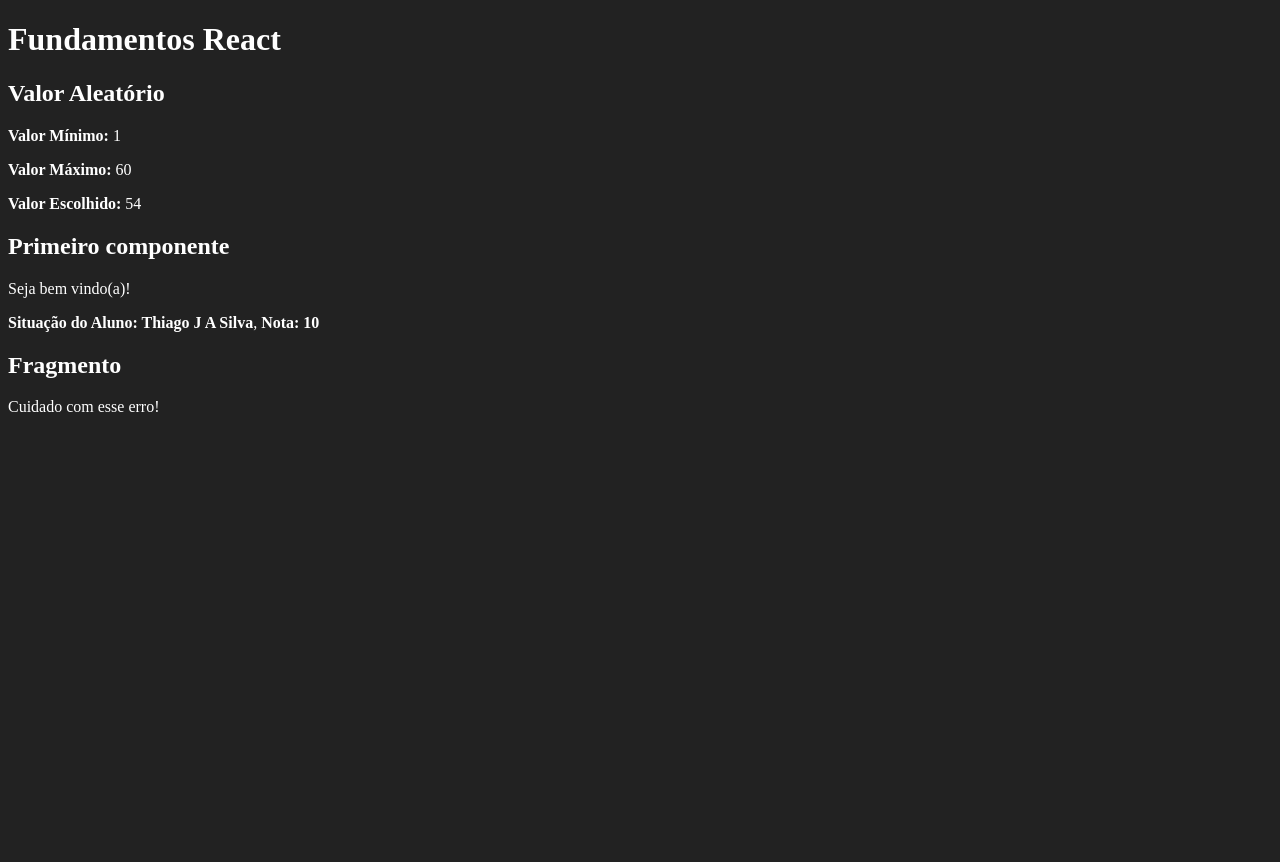
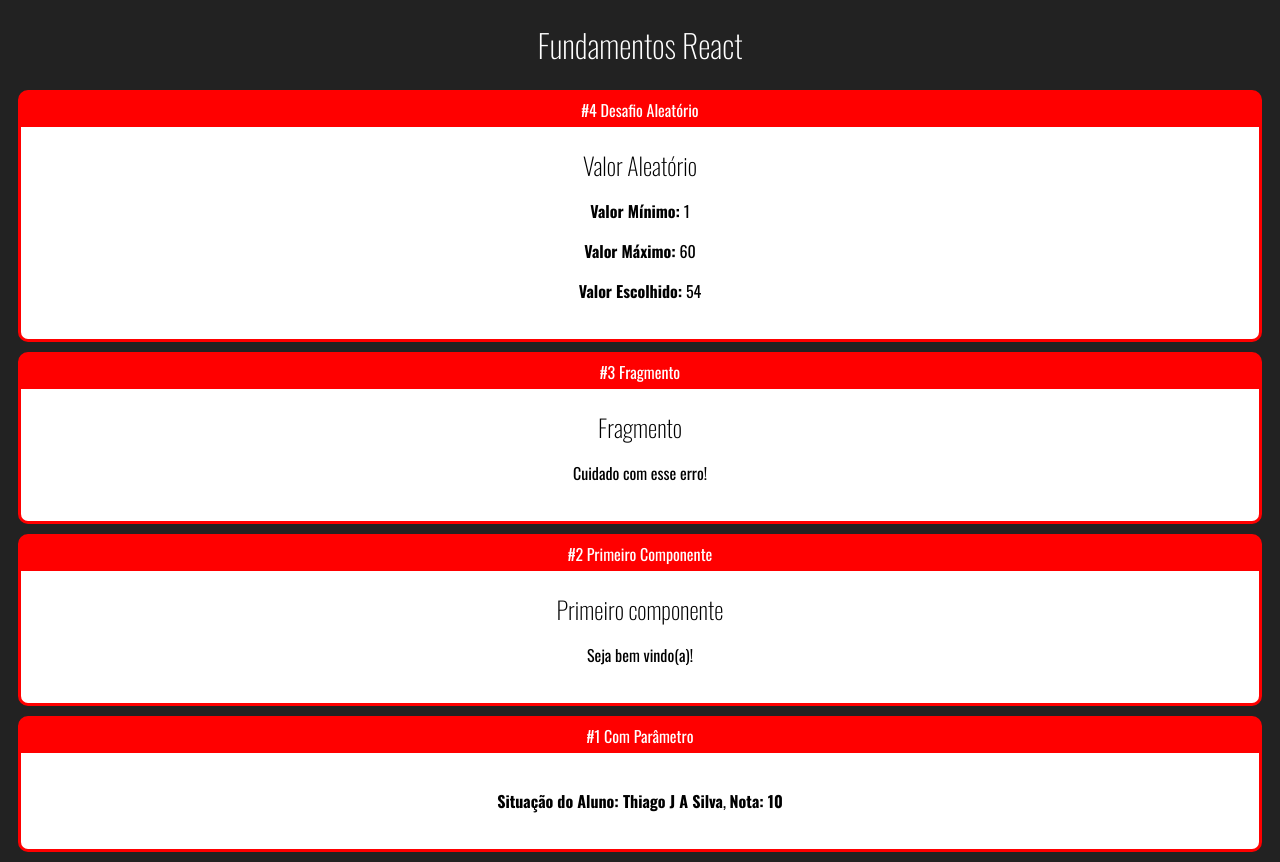
Before and after one commit to tavelars/curso-react, a React (Create React App) app in the folder fundamentos-react/: page / in a window 1280 px wide. Before the commit the page ends 800 px from the top, so only its background shows below. Built offline with nearby package versions, Linux system fonts and the light colour scheme.

Commit message:
Configuração do componente card

```diff
--- a/fundamentos-react/public/index.html
+++ b/fundamentos-react/public/index.html
@@ -1,20 +1,24 @@
 <!DOCTYPE html>
 <html lang="en">
+
 <head>
   <meta charset="utf-8" />
   <link rel="icon" href="%PUBLIC_URL%/favicon.ico" />
   <meta name="viewport" content="width=device-width, initial-scale=1" />
   <meta name="theme-color" content="#000000" />
-    <meta
-      name="description"
-      content="Web site created using create-react-app"
-    />
+  <meta name="description" content="Web site created using create-react-app" />
   <link rel="apple-touch-icon" href="%PUBLIC_URL%/logo192.png" />
   <link rel="manifest" href="%PUBLIC_URL%/manifest.json" />
+  <link rel="preconnect" href="https://fonts.googleapis.com">
+  <link rel="preconnect" href="https://fonts.gstatic.com" crossorigin>
+  <link href="https://fonts.googleapis.com/css2?family=Oswald:wght@200;300;400;500;600;700&display=swap"
+    rel="stylesheet">
   <title>React App</title>
 </head>
+
 <body>
   <noscript>You need to enable JavaScript to run this app.</noscript>
   <div id="root"></div>
 </body>
+
 </html>
--- a/fundamentos-react/src/App.jsx
+++ b/fundamentos-react/src/App.jsx
@@ -3,15 +3,33 @@
 import ComParametro from './components/basicos/ComParametro'
 import Fragmento from './components/basicos/Fragmento'
 import Aleatorio from './components/basicos/Aleatorio'
+import Card from './components/layout/Card'
+
 
 export default function App(props) {
     return (
         <div id="app">
+
             <h1>Fundamentos React</h1>
-            <Aleatorio min={1} max={60}></Aleatorio>
-            <Primeiro></Primeiro>
-            <ComParametro titulo="Situação do Aluno:" aluno="Thiago J A Silva" nota={10.0}></ComParametro>
-            <Fragmento></Fragmento>
+
+            <Card titulo="#4 Desafio Aleatório">
+                <Aleatorio min={1} max={60}></Aleatorio>
+            </Card>
+
+            <Card titulo="#3 Fragmento">
+                <Fragmento></Fragmento>
+            </Card>
+
+            <Card titulo="#2 Primeiro Componente">
+                <Primeiro></Primeiro>
+            </Card>
+
+            <Card titulo="#1 Com Parâmetro">
+                <ComParametro titulo="Situação do Aluno:" aluno="Thiago J A Silva" nota={10.0}></ComParametro>
+            </Card>
+
         </div>
+
     )
+
 }
--- /dev/null
+++ b/fundamentos-react/src/components/layout/Card.css
@@ -0,0 +1,19 @@
+.Card {
+    background-color: red;
+    border-radius: 10px;
+    overflow: hidden;
+    border: 3px solid red;
+    margin: 10px;
+}
+
+.Card .Title {
+    padding: 5px 0px;
+    display: flex;
+    justify-content: center;
+}
+
+.Card .Content {
+    background-color: #fff;
+    color: #000;
+    padding: 20px;
+}
--- /dev/null
+++ b/fundamentos-react/src/components/layout/Card.jsx
@@ -0,0 +1,11 @@
+import './Card.css'
+import React from "react";
+
+export default (props) => {
+    return (
+        <div className="Card">
+            <div className='Title'>{props.titulo}</div>
+            <div className='Content'>{props.children}</div>
+        </div>
+    )
+}
--- a/fundamentos-react/src/index.css
+++ b/fundamentos-react/src/index.css
@@ -1,4 +1,14 @@
 body {
+    font-family: Oswald;
     background-color: #222;
     color: #fff;
+    text-align: center;
 }
+
+h1, h2, h3 {
+    font-weight: 200;
+}
+
+h2, h3 {
+    margin: 0;
+}
```
Also changed, not shown: 1 other file (tests, documents, lock files or other folders). Lines whose indentation alone changed are shown as unchanged.
